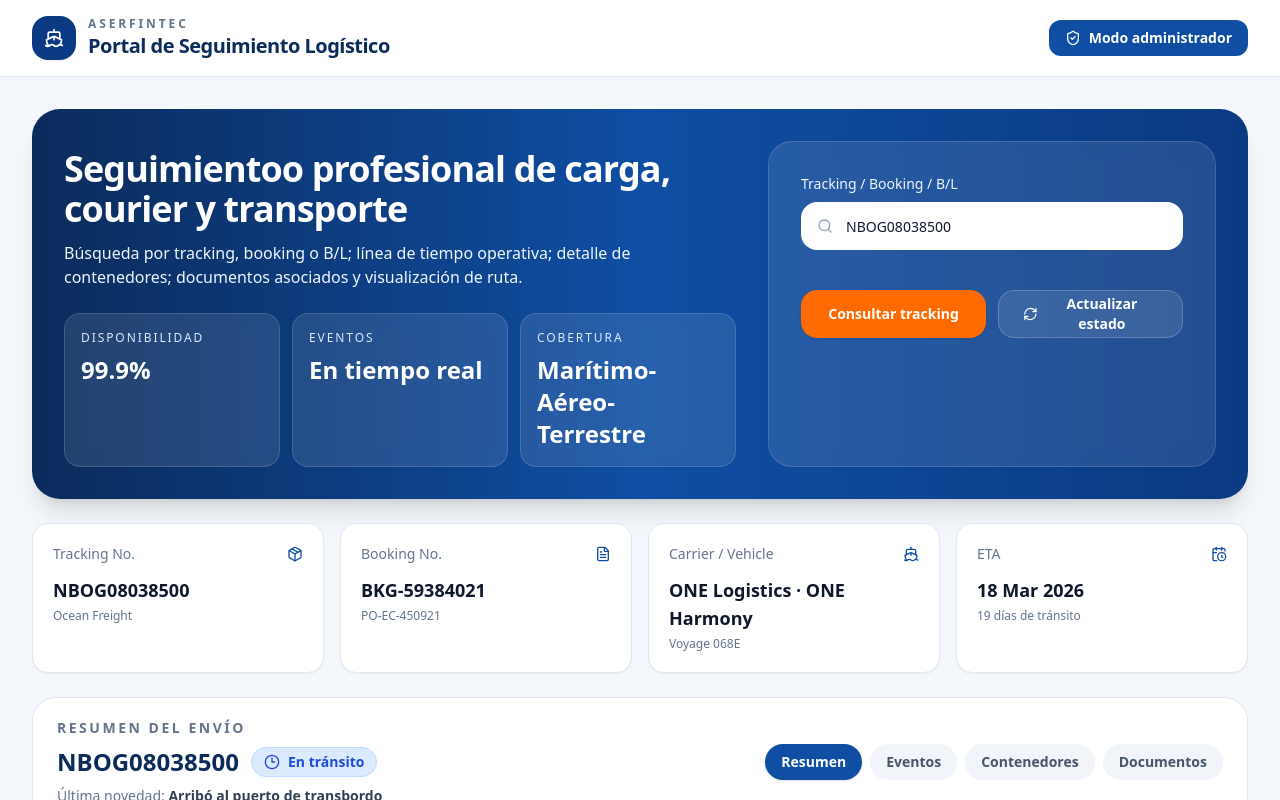
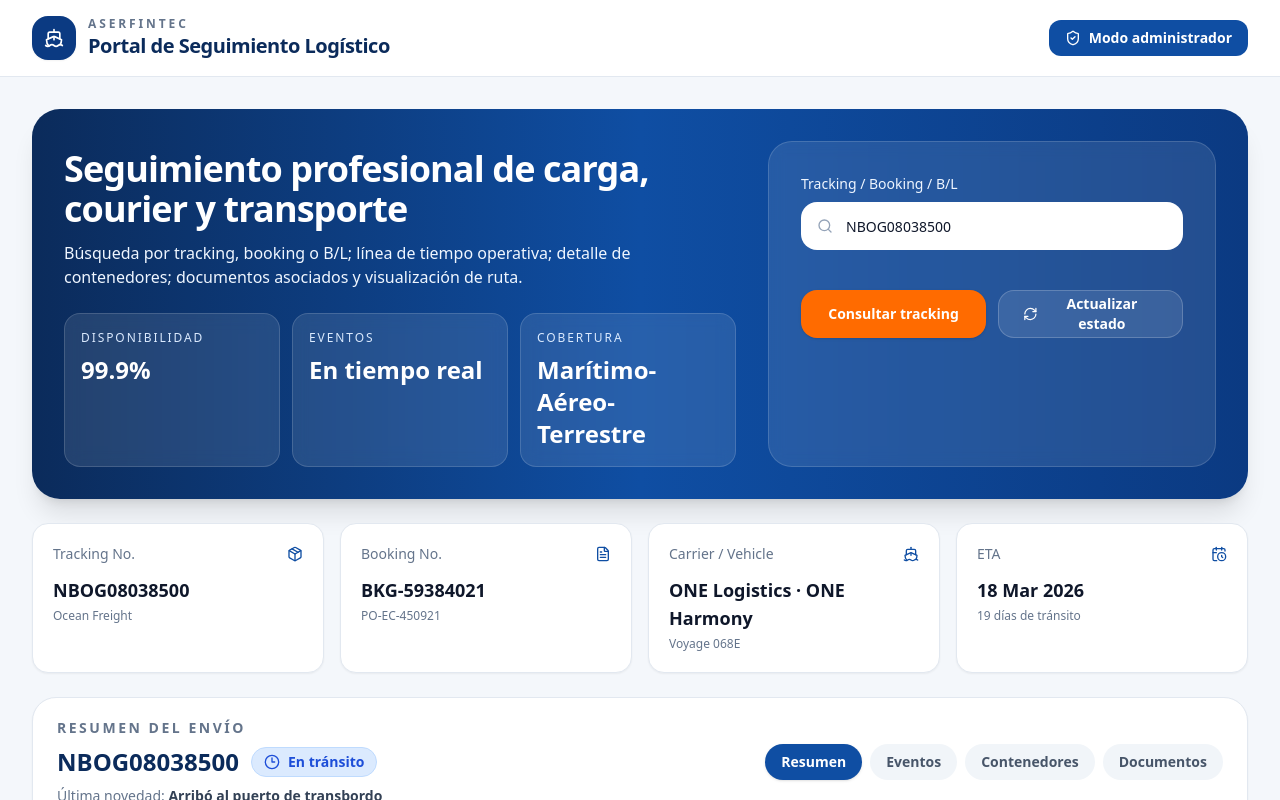
Before and after one commit to avelarde-hub/tracking-logistico, a React (Vite) app: page / in a window 1280 px wide. Shown: the top 800 px of the page. Built offline with nearby package versions, Linux system fonts and the light colour scheme.

Commit message:
actualización

```diff
--- a/src/App.jsx
+++ b/src/App.jsx
@@ -1088,7 +1088,7 @@ export default function PackageTrackingPage() {
           <div className="grid grid-cols-1 gap-8 px-6 py-8 md:px-8 lg:grid-cols-[1.2fr_0.8fr]">
             <div>
               <p className="text-sm font-medium uppercase tracking-[0.22em] text-blue-100"></p>
-              <h2 className="mt-2 text-3xl font-bold tracking-tight md:text-4xl">Seguimientoo profesional de carga, courier y transporte</h2>
+              <h2 className="mt-2 text-3xl font-bold tracking-tight md:text-4xl">Seguimiento profesional de carga, courier y transporte</h2>
               <p className="mt-3 max-w-2xl text-sm text-blue-50 md:text-base">
                 Búsqueda por tracking, booking o B/L; línea de tiempo operativa; detalle de contenedores; documentos asociados y visualización de ruta.
               </p>
```
